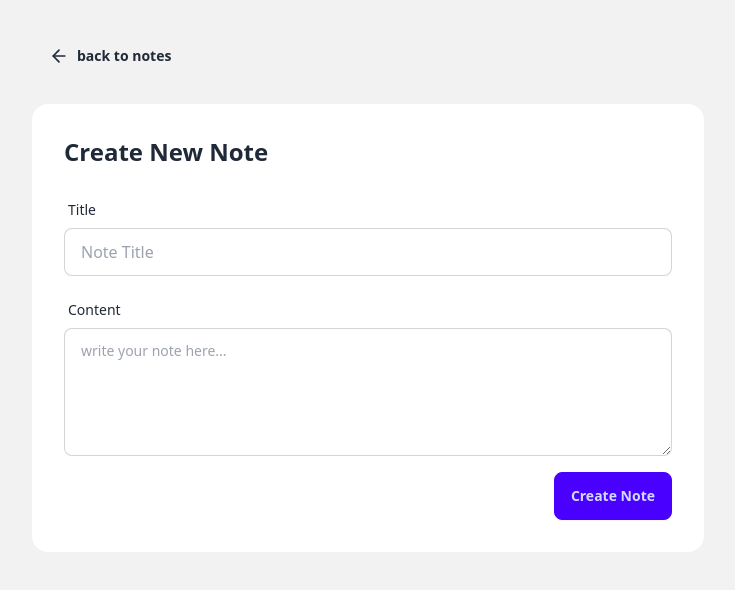
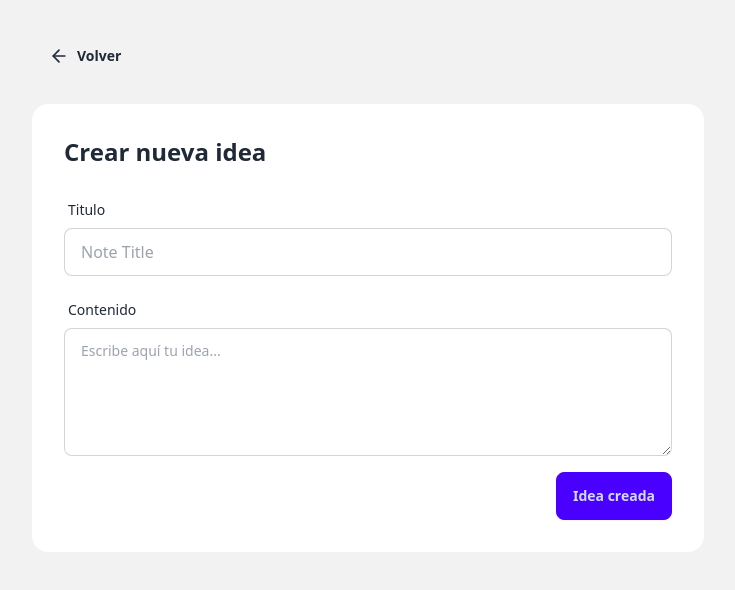
Before and after one commit to dannyelfloyd/S21S22ProjectBreak3Frontend, a React (Vite) app: page /create in a window 1280 px wide. Shown: the top 590 px of the page, without its empty margins (272-1007 px from the left). Built offline with nearby package versions, Linux system fonts and the light colour scheme.

Commit message:
Corrections

```diff
--- a/src/lib/axios.js
+++ b/src/lib/axios.js
@@ -1,7 +1,7 @@
 import axios from "axios";
 
 const api = axios.create({
-    baseUrl: 'http://localhost:5001/api/'
+    baseURL: 'http://localhost:5001/api',
 })
 
 export default api;
--- a/src/pages/NotesCreated.jsx
+++ b/src/pages/NotesCreated.jsx
@@ -1,13 +1,8 @@
-
 import {  ArrowLeftIcon, Icon } from 'lucide-react';
 import { useState } from 'react';
 import toast from 'react';
 import { Link, useNavigate } from 'react-router';
 import api from '../lib/axios';
-
-
-
-
 
 const NotesCreated = () => {
   const [title,setTitle] = useState('')
@@ -19,7 +14,7 @@ const NotesCreated = () => {
   const handleSubmit = async (e) => {
         e.preventDefault();
 
-    if (!title.trim() || !content.trim) {
+        if (!title.trim() || !content.trim()) {
             toast.error('All fields are required');
             return;
         }
@@ -30,47 +25,39 @@ const NotesCreated = () => {
                 title,
                 content
             })
-
-
-
             toast.success('Note created successfully!');
             navigate('/')
-
-    }catch (error) {
+        } catch (error) {
             console.log('Error creating note', error);
-      toast.error('Failed to create note');
+            toast.error('Error al crear la Idea');
             if (error.response.status === 429) {
-        toast.error('Slow dow! You are creating notes too fast', {
+                toast.error('Acción bloqueada. Estas creando demasiadas notas a la vez', {
                 duration: 4000,
                 Icon: '☠️',
-
-        })
+                });
             }else {
-        toast.error('Fail to create note');
+                toast.error('Error al crear la idea');
             }
-
         }finally {
             setLoading(false)
         }
-
     }
-
 
   return <div className='min-h-screen bg-base-200'>
     <div className='container mx-auto px-4 py-8'>
         <div className='max-w-2xl mx-auto'>
             <Link to={'/'} className='btn btn-ghost mb-6'>
             <ArrowLeftIcon className='size-5'/>
-          back to notes
+            Volver
             </Link>
 
             <div className='card bg-base-100'>
                 <div className='card-body'>
-            <h2 className='card-title text-2xl mb-4'>Create New Note</h2>
+                    <h2 className='card-title text-2xl mb-4'>Crear nueva idea</h2>
                     <form onSubmit={handleSubmit}>
                         <div className='form-control mb-4'>
                             <label className='label'>
-                  <span className='label-text'>Title</span>
+                            <span className='label-text'>Titulo</span>
                             </label>
                             <input type='text'
                             placeholder='Note Title'
@@ -82,10 +69,10 @@ const NotesCreated = () => {
 
                         <div className='form-control mb-4'>
                             <label className='label'>
-                <span className='label-text'>Content</span>
+                                <span className='label-text'>Contenido</span>
                             </label>
                             <textarea
-                placeholder='write your note here...'
+                                placeholder='Escribe aquí tu idea...'
                                 className='textarea textarea-bordered h-32'
                                 value={content}
                                 onChange={(e) => setContent(e.target.value)}
@@ -94,16 +81,12 @@ const NotesCreated = () => {
 
                         <div className='card-actions justify-end'>
                             <button type='submit' className='btn btn-primary' disabled={loading}>
-                {loading ? 'Creating...' : 'Create Note'}
+                                {loading ? 'Creando...' : 'Idea creada'}
                             </button>
-
                         </div>
-
                     </form>
                 </div>
-
             </div>
-
         </div>
     </div>
   </div>;
```
Lines whose indentation alone changed are shown as unchanged.
